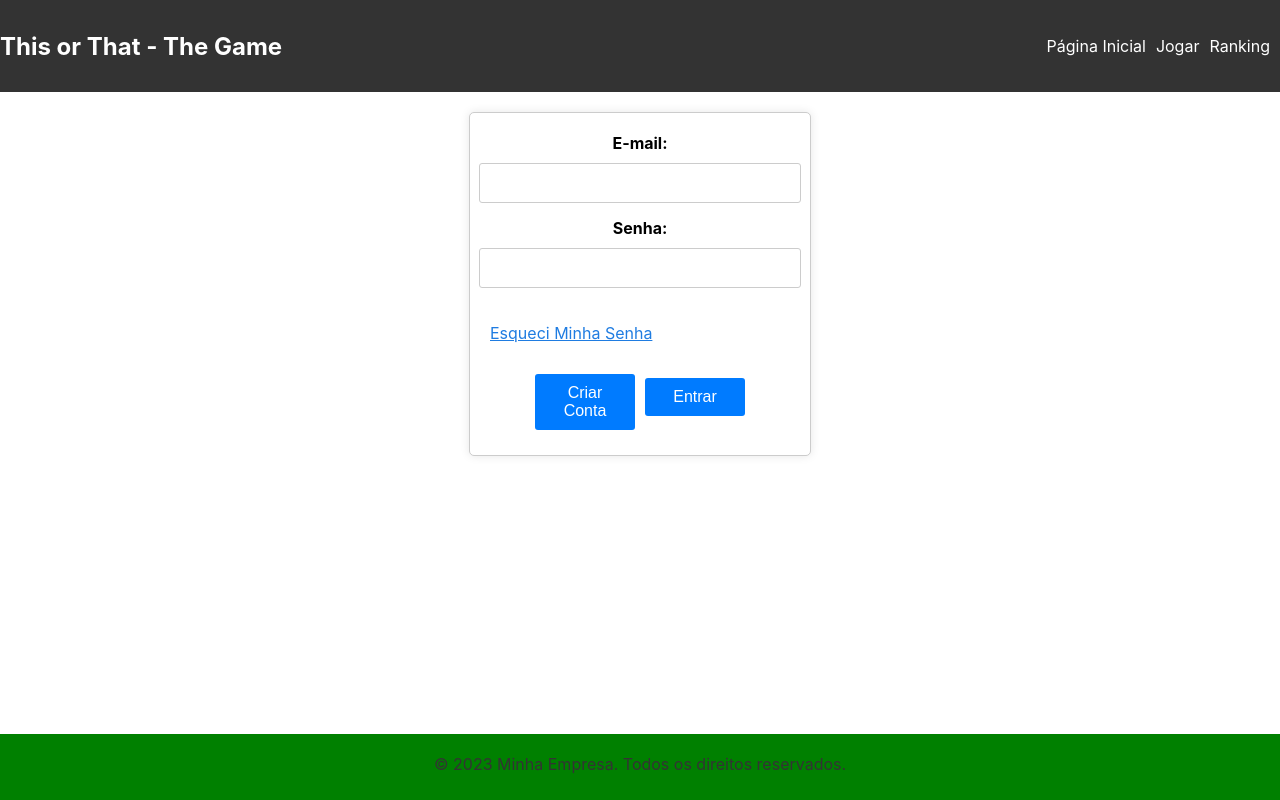
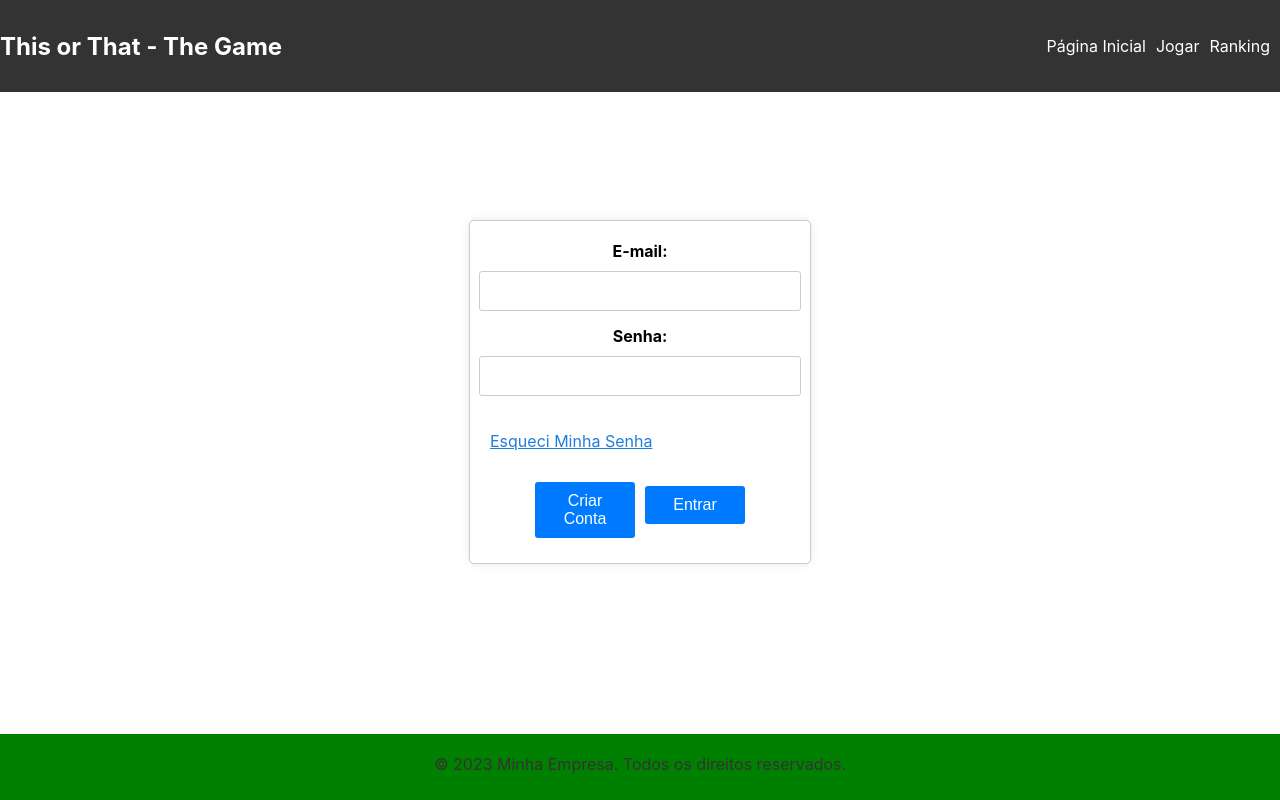
Before and after one commit to Daniel-Schutz/grupo_01-PW-T02-2023-2, a React (Create React App) app: page / in a window 1280 px wide. Built offline with nearby package versions, Linux system fonts and the light colour scheme; no server answers.

Commit message:
melhorando css de login

```diff
--- a/src/styles/Login.css
+++ b/src/styles/Login.css
@@ -88,7 +88,11 @@ div a {
 }
 
 main {
-  margin-top: 10%;
+  display: flex;
+  flex-direction: column;
+  align-items: center;
+  justify-content: center;
+  min-height: 70vh; /* Garante que a main ocupe pelo menos a altura da viewport */
 }
 
 /* Estilos para o cabeçalho */
```
